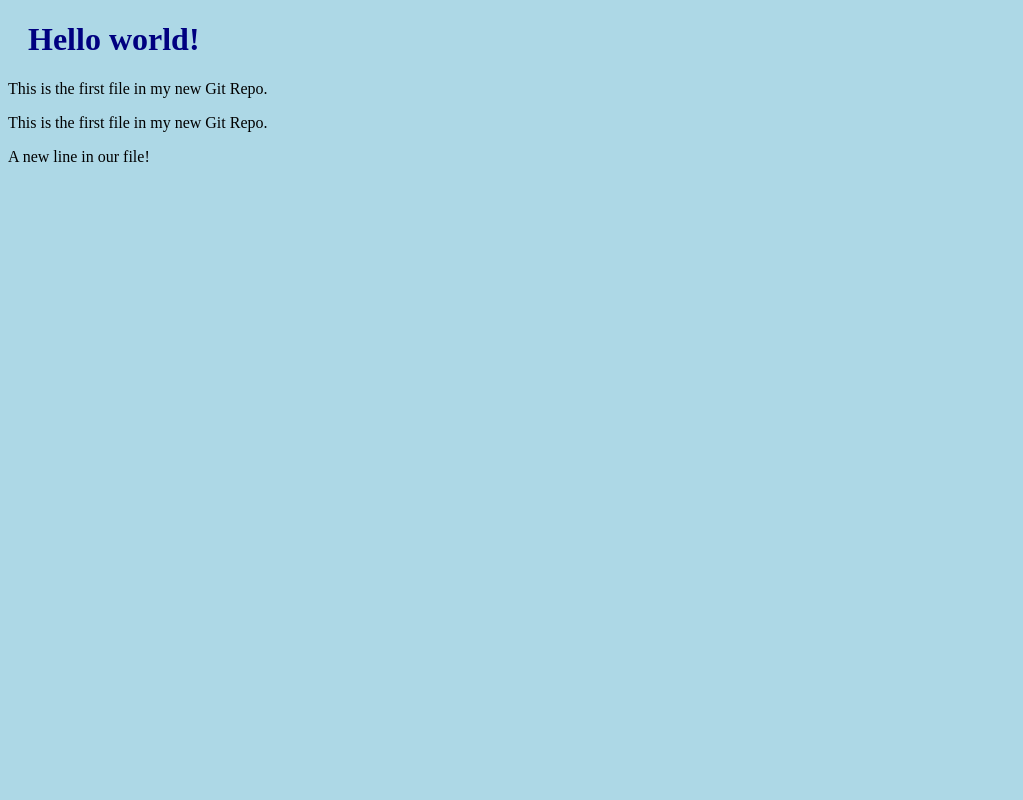
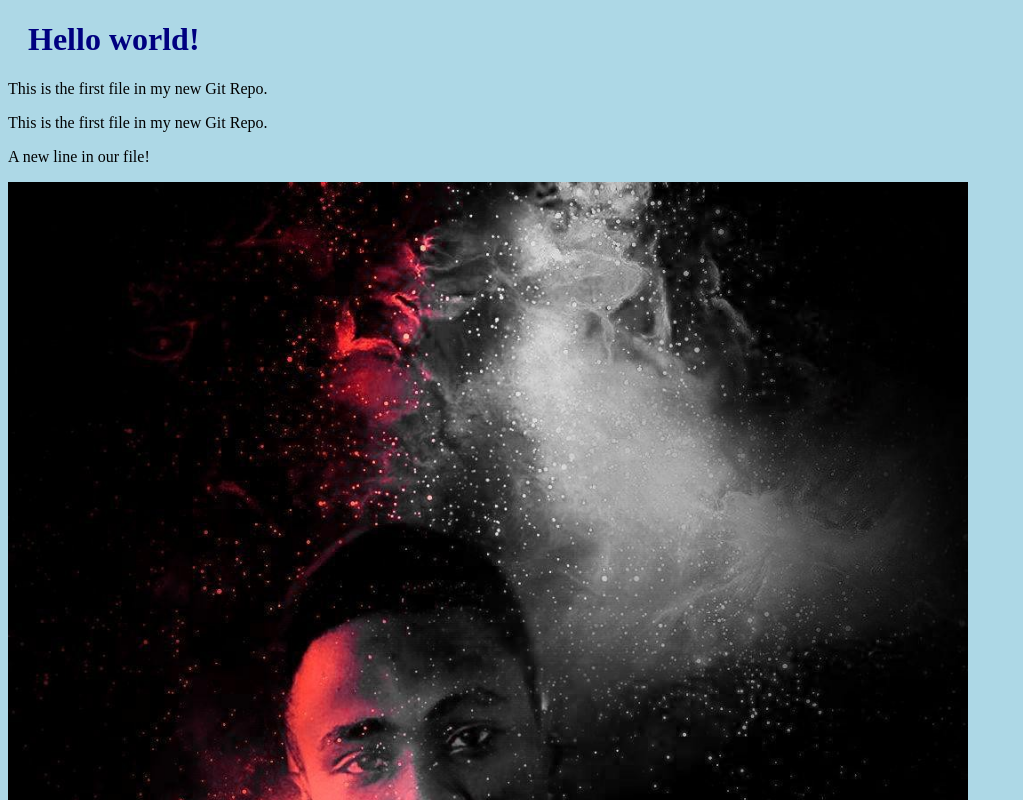
Before and after one commit to EssyG10/fabTest, a plain HTML site: page index.html in a window 1280 px wide. Shown: the top 800 px of the page, without its empty margins (0-1023 px from the left). Drawn offline with Linux system fonts and the light colour scheme.

Commit message:
image added

```diff
--- a/index.html
+++ b/index.html
@@ -10,6 +10,8 @@
 <p>This is the first file in my new Git Repo.</p>
 <p>This is the first file in my new Git Repo.</p>
 <p>A new line in our file!</p>
+<div><img src="ben.jpg" alt="fabulous"
+    style="width:100%;max-width:960px"></div>
 
 </body>
 </html>
```
Also changed, not shown: ben.jpg (added).
